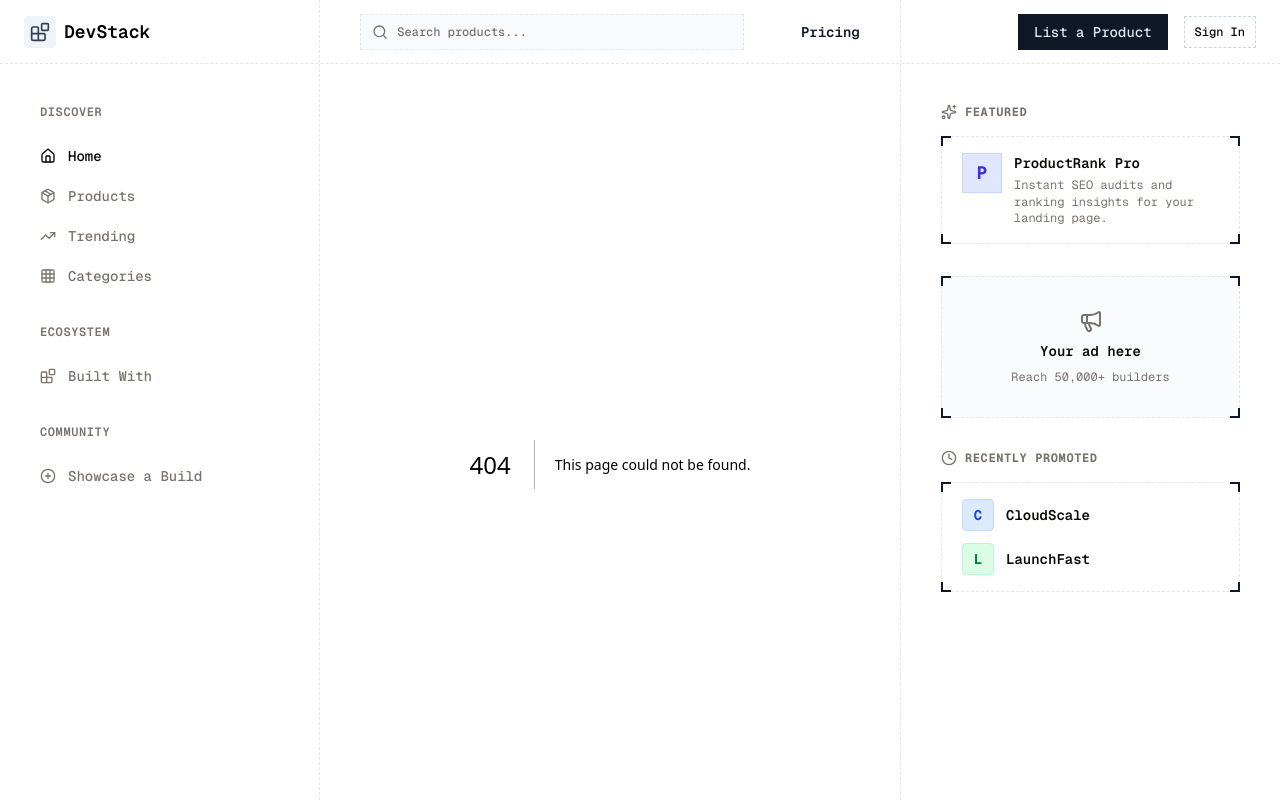
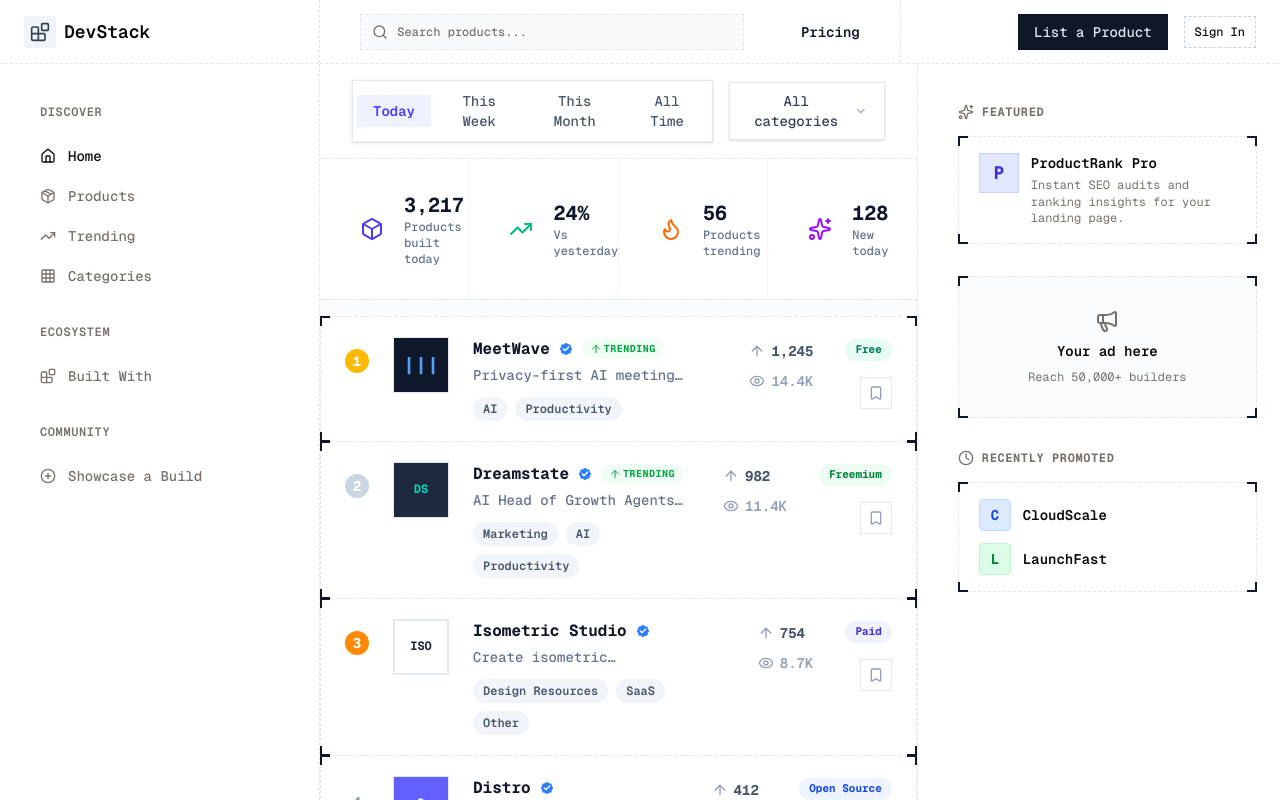
Before and after one commit to SoloDevAbu/DevStacks, a Next.js app: page /trending in a window 1280 px wide. Before the commit this address had no page. Shown: the top 800 px of the page. Built offline with nearby package versions, Linux system fonts and the light colour scheme.

Commit message:
feat: trending page

```diff
--- /dev/null
+++ b/app/trending/page.tsx
@@ -0,0 +1,5 @@
+import { TrendingContent } from "@/components/trending/trending-content"
+
+export default function TrendingPage() {
+  return <TrendingContent />
+}
--- a/components/home/left-sidebar.tsx
+++ b/components/home/left-sidebar.tsx
@@ -18,7 +18,7 @@ export function LeftSidebar() {
         </h3>
         <nav className="mt-2 flex flex-col gap-2 text-sm font-medium">
           <a
-            href="#"
+            href="/"
             className="flex items-center gap-3 py-1.5 hover:text-foreground"
           >
             <Home className="size-4" /> Home
@@ -30,7 +30,7 @@ export function LeftSidebar() {
             <Package className="size-4" /> Products
           </a>
           <a
-            href="#"
+            href="/trending"
             className="flex items-center gap-3 py-1.5 text-muted-foreground hover:text-foreground"
           >
             <TrendingUp className="size-4" /> Trending
--- a/components/home/main-content.tsx
+++ b/components/home/main-content.tsx
@@ -1,7 +1,7 @@
 import Image from "next/image"
 import { ProductList, type Product } from "@/components/home/product-list"
 
-const TRENDING_PRODUCTS: Product[] = [
+export const TRENDING_PRODUCTS: Product[] = [
   {
     id: "1",
     rank: 1,
--- a/components/home/product-list.tsx
+++ b/components/home/product-list.tsx
@@ -1,5 +1,5 @@
+import { ArrowUp, BadgeCheck, Bookmark, Eye } from "lucide-react"
 import { Card, CardContent } from "@/components/ui/card"
-import { ArrowUp, MessageSquare, Tag } from "lucide-react"
 import { cn } from "@/lib/utils"
 
 export type Product = {
@@ -13,37 +13,138 @@ export type Product = {
   logo: React.ReactNode
 }
 
-export function ProductList({ products }: { products: Product[] }) {
+export function ProductList({
+  products,
+  showMedals = false,
+}: {
+  products: Product[]
+  showMedals?: boolean
+}) {
   return (
     <div className="flex flex-col">
-      {products.map((product, index) => (
-        <Card key={product.id} className={cn("p-0 rounded-none relative z-0", index > 0 && "-mt-px")}>
-          <CardContent className="flex items-center gap-4 bg-white/50 px-6 py-3 backdrop-blur-sm md:gap-6">
-            <div className="hidden w-6 shrink-0 text-center text-sm font-bold text-muted-foreground sm:block">
-              #{product.rank}
+      {products.map((product, index) => {
+        // Mock data to match the screenshot perfectly
+        const isVerified = true
+        const isTrending = index < 2
+        const pricing =
+          index % 4 === 0
+            ? "Free"
+            : index % 4 === 1
+            ? "Freemium"
+            : index % 4 === 2
+            ? "Paid"
+            : "Open Source"
+        const pricingColor =
+          pricing === "Free"
+            ? "bg-emerald-100/50 text-emerald-700"
+            : pricing === "Freemium"
+            ? "bg-green-100/50 text-green-700"
+            : pricing === "Paid"
+            ? "bg-indigo-100/50 text-indigo-700"
+            : "bg-blue-100/50 text-blue-700"
+
+        const views = (product.upvotes * 11.6 / 1000).toFixed(1) + "K"
+
+        return (
+          <Card
+            key={product.id}
+            className={cn(
+              "group relative z-0 rounded-none p-0 transition-colors hover:bg-slate-50/50",
+              index > 0 && "-mt-px"
+            )}
+          >
+            <CardContent className="flex items-start gap-4 bg-white/50 px-6 py-5 backdrop-blur-sm md:gap-6">
+            {/* Rank */}
+            <div className="hidden shrink-0 sm:flex sm:flex-col sm:items-center sm:pt-4 w-6">
+              <div
+                className={cn(
+                  "flex items-center justify-center text-sm font-bold",
+                  showMedals && product.rank === 1
+                    ? "size-6 rounded-full bg-amber-400 text-white -mt-1"
+                    : showMedals && product.rank === 2
+                    ? "size-6 rounded-full bg-slate-300 text-white -mt-1"
+                    : showMedals && product.rank === 3
+                    ? "size-6 rounded-full bg-orange-400 text-white -mt-1"
+                    : "text-slate-400 w-4"
+                )}
+              >
+                {product.rank}
+              </div>
             </div>
-            <div className="flex size-16 shrink-0 items-center justify-center overflow-hidden border border-slate-200 bg-slate-100">
+
+            {/* Logo */}
+            <div className="flex size-14 shrink-0 items-center justify-center overflow-hidden rounded-xl border border-slate-200 bg-slate-900 text-white">
               {product.logo}
             </div>
-            <div className="flex min-w-0 flex-1 flex-col gap-1.5">
-              <h3 className="text-base font-bold truncate">{product.name}</h3>
-              <p className="text-sm text-slate-600 line-clamp-2">{product.tagline}</p>
-              <div className="flex flex-wrap items-center gap-4 mt-1 text-xs text-muted-foreground font-medium">
-                <div className="flex items-center gap-1.5">
-                  <MessageSquare className="size-3.5" /> {product.comments}
+
+            {/* Main Content */}
+            <div className="flex min-w-0 flex-1 flex-col gap-1">
+              {/* Title Row */}
+              <div className="flex items-center gap-2">
+                <h3 className="truncate text-base font-bold text-slate-900">
+                  {product.name}
+                </h3>
+                {isVerified && (
+                  <BadgeCheck className="size-4 fill-blue-500 text-white" />
+                )}
+                {isTrending && (
+                  <span className="flex items-center gap-0.5 rounded-full bg-green-50 px-2 py-0.5 text-[10px] font-bold uppercase tracking-wider text-green-600">
+                    <ArrowUp className="size-3" /> TRENDING
+                  </span>
+                )}
+              </div>
+
+              {/* Tagline */}
+              <p className="line-clamp-1 text-sm font-medium text-slate-500">
+                {product.tagline}
+              </p>
+
+              {/* Tags */}
+              <div className="mt-2 flex flex-wrap items-center gap-2">
+                {product.tags.map((tag) => (
+                  <span
+                    key={tag}
+                    className="rounded-full bg-slate-100 px-2.5 py-1 text-xs font-semibold text-slate-600"
+                  >
+                    {tag}
+                  </span>
+                ))}
+              </div>
+            </div>
+
+            {/* Right Side Stats & Actions */}
+            <div className="ml-4 flex shrink-0 items-start gap-8">
+              {/* Stats Column */}
+              <div className="flex flex-col gap-2.5 pt-1">
+                <div className="flex items-center gap-1.5 text-sm font-bold text-slate-600">
+                  <ArrowUp className="size-4 text-slate-400" />
+                  {product.upvotes.toLocaleString()}
                 </div>
-                <div className="flex items-center gap-1.5 truncate">
-                  <Tag className="size-3.5" /> <span className="truncate">{product.tags.join(", ")}</span>
+                <div className="flex items-center gap-1.5 text-sm font-semibold text-slate-400">
+                  <Eye className="size-4" />
+                  {views}
                 </div>
               </div>
+
+              {/* Actions Column */}
+              <div className="flex flex-col items-end gap-3 pt-0.5">
+                <span
+                  className={cn(
+                    "rounded-full px-2.5 py-0.5 text-[11px] font-bold",
+                    pricingColor
+                  )}
+                >
+                  {pricing}
+                </span>
+                <button className="flex size-8 items-center justify-center rounded-lg border border-slate-200 text-slate-400 transition-colors hover:bg-slate-100 hover:text-slate-600 mt-1">
+                  <Bookmark className="size-4" />
+                </button>
+              </div>
             </div>
-            <button className="flex flex-col items-center justify-center bg-white hover:bg-slate-50 border border-slate-200 w-14 py-2 shrink-0 transition-colors">
-              <ArrowUp className="size-4 mb-1 text-slate-700" />
-              <span className="font-bold text-sm">{product.upvotes}</span>
-            </button>
           </CardContent>
         </Card>
-      ))}
+        )
+      })}
     </div>
   )
 }
--- /dev/null
+++ b/components/trending/filter-bar.tsx
@@ -0,0 +1,29 @@
+import { ChevronDown } from "lucide-react"
+
+export function FilterBar() {
+  return (
+    <div className="flex flex-col gap-4 border-b border-dashed border-border bg-white px-6 py-4 sm:flex-row sm:items-center sm:justify-between md:px-8">
+      {/* Time Filters */}
+      <div className="flex items-center gap-1 rounded-lg border border-slate-200 bg-white p-1 shadow-sm">
+        <button className="rounded-md bg-indigo-50 px-4 py-1.5 text-sm font-semibold text-indigo-600">
+          Today
+        </button>
+        <button className="rounded-md px-4 py-1.5 text-sm font-medium text-slate-600 transition-colors hover:text-slate-900">
+          This Week
+        </button>
+        <button className="rounded-md px-4 py-1.5 text-sm font-medium text-slate-600 transition-colors hover:text-slate-900">
+          This Month
+        </button>
+        <button className="rounded-md px-4 py-1.5 text-sm font-medium text-slate-600 transition-colors hover:text-slate-900">
+          All Time
+        </button>
+      </div>
+
+      {/* Category Filter */}
+      <button className="flex items-center gap-2 rounded-lg border border-slate-200 bg-white px-4 py-2 text-sm font-medium text-slate-700 shadow-sm transition-colors hover:bg-slate-50">
+        All categories
+        <ChevronDown className="size-4 text-slate-400" />
+      </button>
+    </div>
+  )
+}
--- /dev/null
+++ b/components/trending/stats-banner.tsx
@@ -0,0 +1,57 @@
+import { Box, Flame, Sparkles, TrendingUp } from "lucide-react"
+
+export function StatsBanner() {
+  return (
+    <div className="grid grid-cols-2 gap-px border-b border-dashed border-border bg-slate-100 sm:grid-cols-4">
+      {/* Stat 1 */}
+      <div className="flex flex-col items-center justify-center gap-3 bg-white px-6 py-8 md:flex-row md:justify-start md:px-8">
+        <div className="flex size-10 shrink-0 items-center justify-center text-indigo-600">
+          <Box className="size-6" />
+        </div>
+        <div className="flex flex-col text-center md:text-left">
+          <span className="text-xl font-bold text-slate-900">3,217</span>
+          <span className="text-xs font-medium text-slate-500">
+            Products built today
+          </span>
+        </div>
+      </div>
+
+      {/* Stat 2 */}
+      <div className="flex flex-col items-center justify-center gap-3 bg-white px-6 py-8 md:flex-row md:justify-start md:px-8">
+        <div className="flex size-10 shrink-0 items-center justify-center text-emerald-500">
+          <TrendingUp className="size-6" />
+        </div>
+        <div className="flex flex-col text-center md:text-left">
+          <span className="text-xl font-bold text-slate-900">24%</span>
+          <span className="text-xs font-medium text-slate-500">
+            Vs yesterday
+          </span>
+        </div>
+      </div>
+
+      {/* Stat 3 */}
+      <div className="flex flex-col items-center justify-center gap-3 bg-white px-6 py-8 md:flex-row md:justify-start md:px-8">
+        <div className="flex size-10 shrink-0 items-center justify-center text-orange-500">
+          <Flame className="size-6" />
+        </div>
+        <div className="flex flex-col text-center md:text-left">
+          <span className="text-xl font-bold text-slate-900">56</span>
+          <span className="text-xs font-medium text-slate-500">
+            Products trending
+          </span>
+        </div>
+      </div>
+
+      {/* Stat 4 */}
+      <div className="flex flex-col items-center justify-center gap-3 bg-white px-6 py-8 md:flex-row md:justify-start md:px-8">
+        <div className="flex size-10 shrink-0 items-center justify-center text-purple-600">
+          <Sparkles className="size-6" />
+        </div>
+        <div className="flex flex-col text-center md:text-left">
+          <span className="text-xl font-bold text-slate-900">128</span>
+          <span className="text-xs font-medium text-slate-500">New today</span>
+        </div>
+      </div>
+    </div>
+  )
+}
--- /dev/null
+++ b/components/trending/trending-content.tsx
@@ -0,0 +1,18 @@
+import { ProductList } from "@/components/home/product-list"
+import { TRENDING_PRODUCTS } from "@/components/home/main-content"
+import { FilterBar } from "@/components/trending/filter-bar"
+import { StatsBanner } from "@/components/trending/stats-banner"
+
+export function TrendingContent() {
+  return (
+    <div className="relative flex min-h-full flex-col bg-slate-50/50">
+      <FilterBar />
+      <StatsBanner />
+
+      {/* Product List Section (Full Width, No Gaps) */}
+      <div className="flex w-full flex-1 flex-col pt-4">
+        <ProductList products={TRENDING_PRODUCTS} showMedals={true} />
+      </div>
+    </div>
+  )
+}
```
